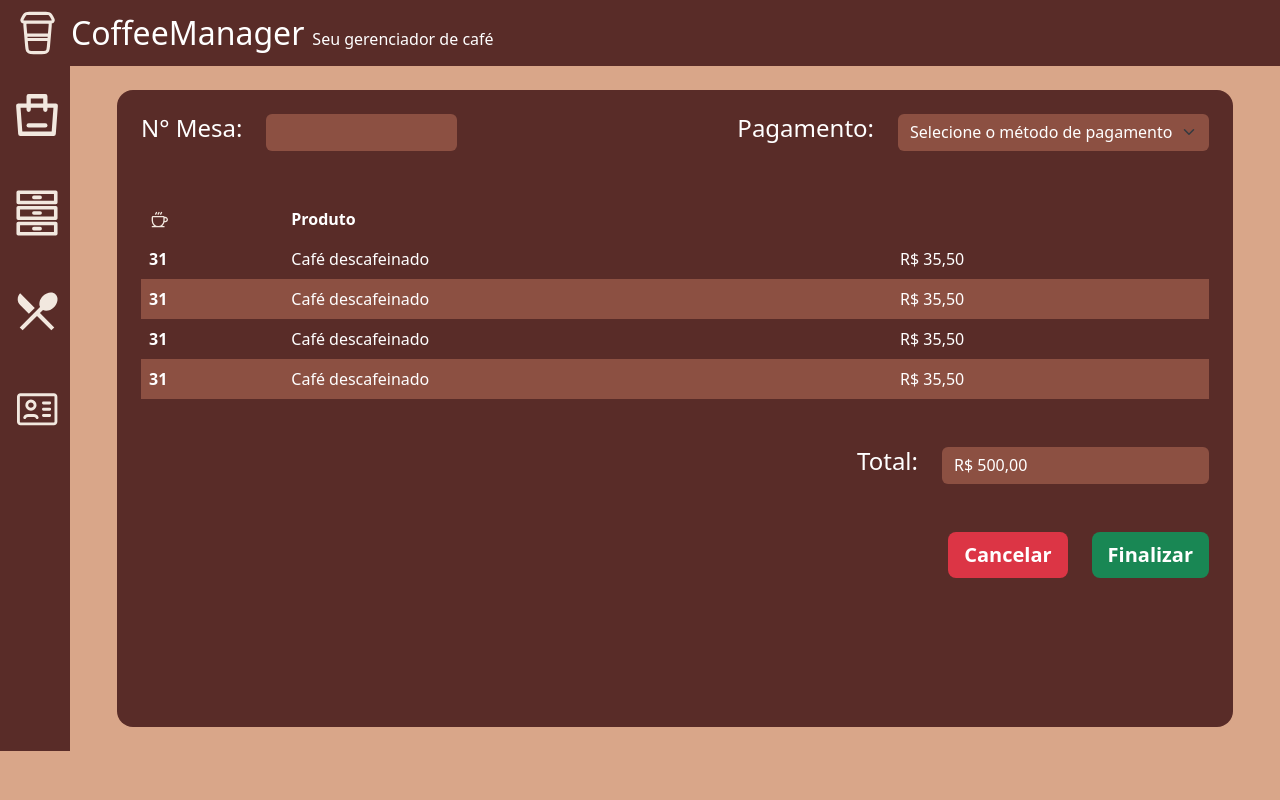
After one commit to guxtavocesar/PHP-projeto-arquitetura-camadas, a PHP site: template src/View/pages/mesa/info_mesa.php in a window 1280 px wide. The commit adds this page. Run offline with PHP 8.4, Linux system fonts and the light colour scheme; the template is opened without the code that fills it, so the values that code supplies are empty; some libraries are stand-ins or nearby versions; some web fonts are replaced.

Commit message:
feat: Desenvolvimento do front end referente as páginas de busca da  mesa e listagem das informações da mesa

```diff
--- /dev/null
+++ b/src/View/pages/mesa/info_mesa.php
@@ -0,0 +1,97 @@
+<!DOCTYPE html>
+<html lang="pt-br">
+
+
+<?php include_once(ROOT."/src/View/layout/head.php");  ?>
+
+<body>
+
+<?php include_once(ROOT."/src/View/components/navbar.php"); ?>
+
+<div class="d-flex flex-direction-column">
+
+    <!-- Menu de utilitários -->
+    <?php include_once (ROOT . '/src/View/components/menu-lateral.php'); ?>
+
+    <div class="container my-4">
+
+    <form method="POST" action="<?php echo HOST ?>/mesa/detalhes">
+        <div class="search d-flex flex-direction-row justify-content-between p-4 rounded-top-4" style="background-color: var(--primary-color);">
+
+        <div class="d-flex flex-direction-row">
+            <h4 class="title me-4">N° Mesa:</h4>
+            <input name="numeroMesa" id="numeroMesa" value="<?php echo isset($numeroMesa) ? $numeroMesa : '' ?>" class="form-control input-primary border-0 rounded-2 w-50" type="text">
+        </div>
+
+        <div class="d-flex flex-direction-row">
+        <h4 class="title me-4">Pagamento:</h4>
+        <select class="form-select input-primary border-0" id="metodoPagamento" aria-label="Default select example">
+            <option selected>Selecione o método de pagamento</option>
+            <option value="1">Cartão de crédito</option>
+            <option value="2">Cartão de débito</option>
+            <option value="3">PIX</option>
+        </select>
+        </div>
+        </div>
+
+        <div class="detalhes-mesa justify-content-center rounded-bottom-4" style="background-color: var(--primary-color); min-height: 69vh">
+
+        <div class="p-4 d-flex flex-direction-row justify-content-between">
+            <table class="tabela w-100">
+                <thead>
+                    <tr>
+                        <th class="p-2" scope="col">
+                            <svg width="20" height="20" viewBox="0 0 30 30" fill="none" xmlns="http://www.w3.org/2000/svg">
+                                <path d="M5 25H13.6787M13.6787 25H13.8213M13.6787 25C11.3705 24.9812 9.16314 24.051 7.53757 22.4121C5.91201 20.7732 4.99992 18.5584 5 16.25V11.1538C5 10.5163 5.51625 10 6.15375 10H21.3462C21.9837 10 22.5 10.5163 22.5 11.1538V11.25M13.8213 25H22.5M13.8213 25C16.1295 24.9812 18.3369 24.051 19.9624 22.4121C21.588 20.7732 22.5001 18.5584 22.5 16.25M22.5 11.25H24.375C25.2038 11.25 25.9987 11.5792 26.5847 12.1653C27.1708 12.7513 27.5 13.5462 27.5 14.375C27.5 15.2038 27.1708 15.9987 26.5847 16.5847C25.9987 17.1708 25.2038 17.5 24.375 17.5H22.5V16.25M22.5 11.25V16.25M18.75 3.75L17.5 6.25M15 3.75L13.75 6.25M11.25 3.75L10 6.25" stroke="#F2E8DF" stroke-width="2" stroke-linecap="round" stroke-linejoin="round"/>
+                            </svg>
+                            </th>
+                        <th class="p-2" scope="col">Produto</th>
+                        <th class="p-2" scope="col"></th>
+                    </tr>
+                </thead>
+                <tbody>
+                    <tr>
+                        <th class="p-2" scope="row">31</th>
+                        <td class="p-2">Café descafeinado</td>
+                        <td class="p-2">R$ 35,50</td>
+                    </tr>
+                    <tr>
+                        <th class="p-2" scope="row">31</th>
+                        <td class="p-2">Café descafeinado</td>
+                        <td class="p-2">R$ 35,50</td>
+                    </tr>
+                    <tr>
+                        <th class="p-2" scope="row">31</th>
+                        <td class="p-2">Café descafeinado</td>
+                        <td class="p-2">R$ 35,50</td>
+                    </tr>
+                    <tr>
+                        <th class="p-2" scope="row">31</th>
+                        <td class="p-2">Café descafeinado</td>
+                        <td class="p-2">R$ 35,50</td>
+                    </tr>
+                </tbody>
+            </table>
+        </div>
+
+        <div class="d-flex flex-direction-row justify-content-end p-4">
+            <h4 class="title me-4">Total:</h4>
+            <input name="totalMesa" id="totalMesa" value="R$ 500,00" class="form-control input-primary border-0 rounded-2 w-25" type="text" readonly>
+        </div>
+
+        <div class="d-flex justify-content-end p-4">
+            <button type="button" class="btn btn-primary btn-danger fw-semibold btn-lg border border-0 mx-4">
+                Cancelar
+            </button>
+
+            <button type="button" class="btn btn-secondary btn-success fw-semibold btn-lg border border-0">
+                Finalizar
+            </button>
+        </div>
+
+        </div>
+    </form>
+    </div>
+</div>
+</body>
+</html>
--- a/src/assets/css/style.css
+++ b/src/assets/css/style.css
@@ -90,3 +90,16 @@ body{
     fill: var(--second-color);
     transition: 500ms;
 }
+
+/* Estilos referentes as tabelas do sistema */
+
+.tabela{
+    color: var(--third-color);
+}
+
+.tabela tbody tr:nth-of-type(odd) {
+    background-color: var(--primary-color);
+}
+.tabela tbody tr:nth-of-type(even) {
+    background-color: var(--input-color);
+}
```
Also changed, not shown: src/Controller/LoginController.php (+1 -6 lines), src/Controller/MesaController.php (renamed from src/Controller/HomeController.php, +11 -2 lines), src/View/components/info-mesa.php (deleted, +0 -7 lines), src/View/pages/home/home.php (deleted, +0 -41 lines), src/View/pages/mesa/buscar_mesa.php (added, +53 -0 lines), src/routes/routes.php (+9 -4 lines).
